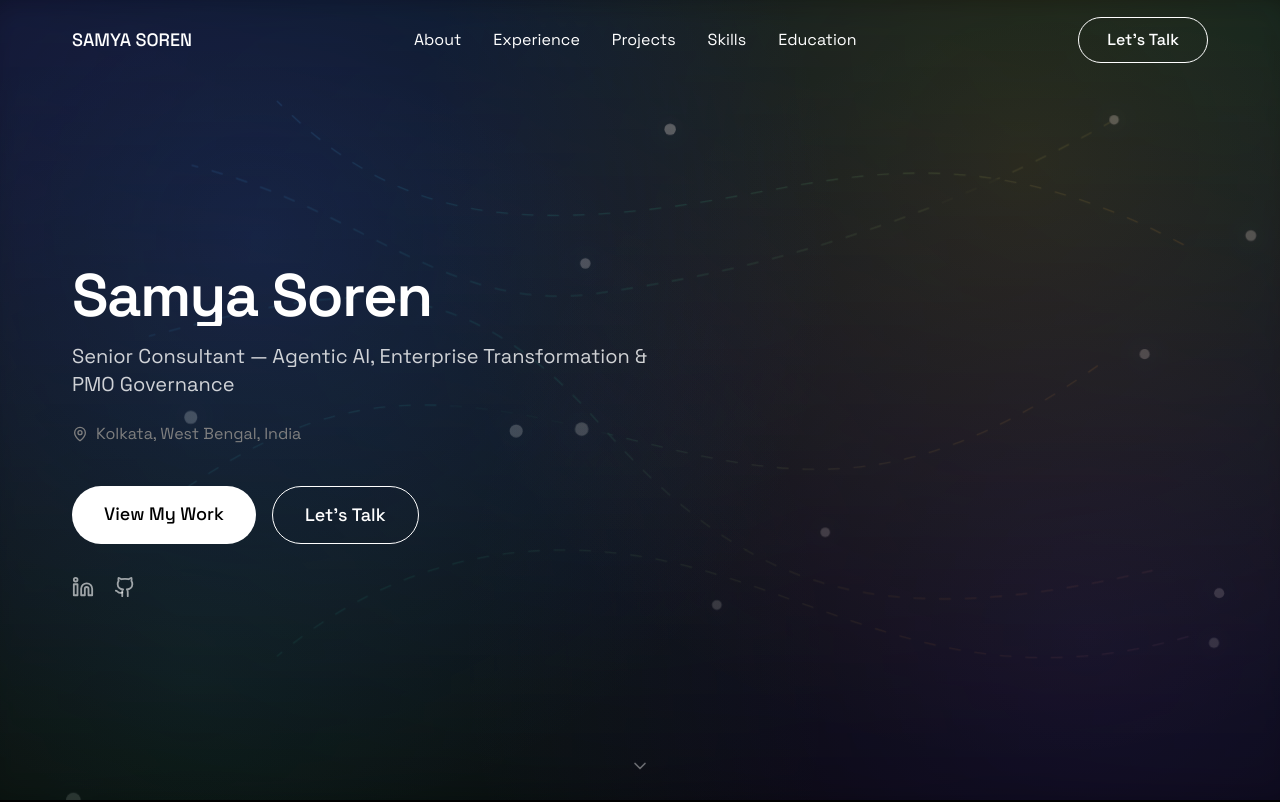
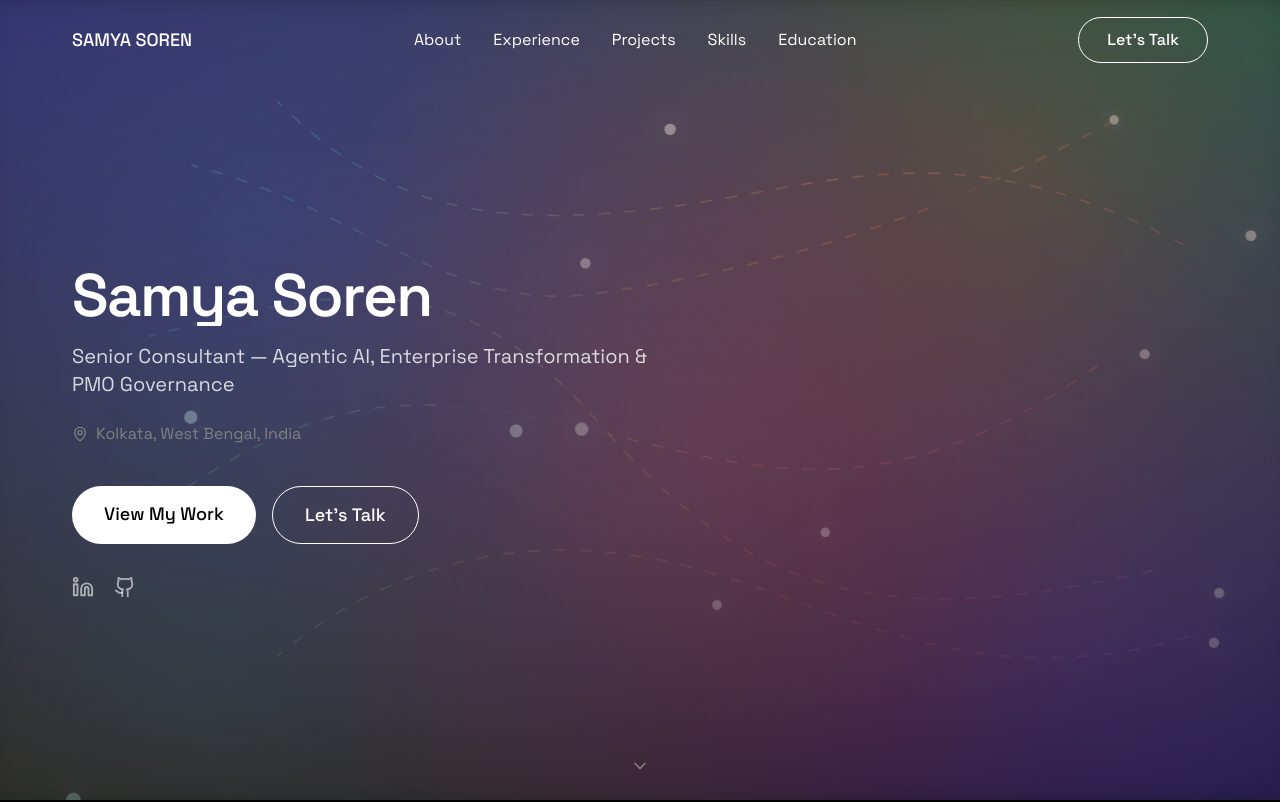
Before and after one commit to kulkid49/samya, a React (Vite) app: page / in a window 1280 px wide. Shown: the top 802 px of the page. Built offline with nearby package versions, Linux system fonts and the light colour scheme.

Commit message:
Brighten hero background and compact certifications

```diff
--- a/src/index.css
+++ b/src/index.css
@@ -87,14 +87,15 @@
 
   .hero-ai-bg {
     background:
-      radial-gradient(circle at 20% 25%, rgba(59, 93, 255, 0.35) 0%, transparent 55%),
-      radial-gradient(circle at 80% 20%, rgba(28, 195, 137, 0.28) 0%, transparent 55%),
-      radial-gradient(circle at 15% 85%, rgba(250, 144, 14, 0.22) 0%, transparent 55%),
-      radial-gradient(circle at 85% 85%, rgba(126, 67, 255, 0.26) 0%, transparent 55%),
-      radial-gradient(circle at 55% 55%, rgba(255, 255, 255, 0.06) 0%, transparent 60%);
+      radial-gradient(circle at 18% 24%, rgba(59, 93, 255, 0.55) 0%, transparent 58%),
+      radial-gradient(circle at 82% 18%, rgba(28, 195, 137, 0.48) 0%, transparent 58%),
+      radial-gradient(circle at 14% 86%, rgba(250, 144, 14, 0.52) 0%, transparent 58%),
+      radial-gradient(circle at 86% 84%, rgba(126, 67, 255, 0.5) 0%, transparent 58%),
+      radial-gradient(circle at 55% 60%, rgba(240, 48, 48, 0.46) 0%, transparent 62%),
+      radial-gradient(circle at 52% 48%, rgba(255, 255, 255, 0.08) 0%, transparent 62%);
     background-size: 200% 200%;
-    filter: blur(22px);
-    opacity: 0.9;
+    filter: blur(18px) saturate(1.15);
+    opacity: 0.95;
     transform: scale(1.05);
     animation: hero-ai-bg-shift 12s ease-in-out infinite alternate;
   }
@@ -105,7 +106,7 @@
   }
 
   .hero-ai-network {
-    opacity: 0.55;
+    opacity: 0.7;
     mix-blend-mode: screen;
   }
 
@@ -121,7 +122,10 @@
 
   .hero-ai-node {
     fill: rgba(255, 255, 255, 0.95);
-    filter: drop-shadow(0 0 10px rgba(59, 93, 255, 0.55));
+    filter:
+      drop-shadow(0 0 10px rgba(59, 93, 255, 0.55))
+      drop-shadow(0 0 10px rgba(28, 195, 137, 0.45))
+      drop-shadow(0 0 10px rgba(240, 48, 48, 0.35));
     transform-origin: center;
     animation: hero-ai-node-pulse 2.8s ease-in-out infinite;
   }
--- a/src/sections/EducationSection.tsx
+++ b/src/sections/EducationSection.tsx
@@ -8,7 +8,7 @@ const education = [
       'Indian Institute of Engineering Science and Technology, Shibpur (Formerly Bengal Engineering and Science University)',
     degree: 'Grad · Batch of 2009 – 2013 · Shibpur',
     details:
-      'Pursued Bachelor of Engineering in Computer Science and Technology with a CGPA of 6 and holds the degree for the year 2014.',
+      'Pursued Bachelor of Engineering in Computer Science and Technology with a CGPA of 6 and holds the degree for the year 2013.',
     accent: '#3B5DFF',
   },
   {
@@ -184,17 +184,21 @@ export default function EducationSection() {
               <Award size={20} className="text-brand-green" />
               <h3 className="font-grotesk text-xl font-medium text-white">Certifications</h3>
             </div>
-            <div className="space-y-5">
+            <div className="grid grid-cols-1 sm:grid-cols-2 xl:grid-cols-3 gap-3">
               {certifications.map((cert, i) => (
                 <div
                   key={i}
-                  className="education-animate-item scroll-hidden bg-[#1A1A1A] rounded-xl p-7"
+                  className="education-animate-item scroll-hidden bg-[#1A1A1A] rounded-lg p-4 border border-white/[0.06]"
                   style={{
-                    borderLeft: `4px solid ${cert.accent}`,
                     animationDelay: `${i * 100}ms`,
                   }}
                 >
-                  <p className="font-grotesk text-base font-medium text-white">
+                  <div className="flex items-start gap-3">
+                    <div className="mt-0.5">
+                      <Award size={16} style={{ color: cert.accent }} />
+                    </div>
+                    <div className="min-w-0">
+                      <p className="font-grotesk text-[13px] font-medium text-white leading-snug">
                         {cert.title}
                       </p>
                       {cert.link ? (
@@ -202,11 +206,13 @@ export default function EducationSection() {
                           href={cert.link}
                           target="_blank"
                           rel="noopener noreferrer"
-                      className="font-grotesk text-sm text-brand-blue hover:underline mt-2 inline-block"
+                          className="font-grotesk text-[12px] text-brand-blue hover:underline mt-2 inline-block"
                         >
-                      View Certificate →
+                          Certificate →
                         </a>
                       ) : null}
+                    </div>
+                  </div>
                 </div>
               ))}
             </div>
--- a/src/sections/HeroSection.tsx
+++ b/src/sections/HeroSection.tsx
@@ -95,10 +95,11 @@ export default function HeroSection({ isLoading }: HeroSectionProps) {
         >
           <defs>
             <linearGradient id="heroAiGradient" x1="0" y1="0" x2="1200" y2="800" gradientUnits="userSpaceOnUse">
-              <stop offset="0" stopColor="#3B5DFF" stopOpacity="0.9" />
-              <stop offset="0.45" stopColor="#1CC389" stopOpacity="0.75" />
-              <stop offset="0.75" stopColor="#FA900E" stopOpacity="0.65" />
-              <stop offset="1" stopColor="#7E43FF" stopOpacity="0.8" />
+              <stop offset="0" stopColor="#3B5DFF" stopOpacity="0.95" />
+              <stop offset="0.25" stopColor="#1CC389" stopOpacity="0.85" />
+              <stop offset="0.5" stopColor="#FA900E" stopOpacity="0.8" />
+              <stop offset="0.72" stopColor="#F03030" stopOpacity="0.78" />
+              <stop offset="1" stopColor="#7E43FF" stopOpacity="0.9" />
             </linearGradient>
           </defs>
           <g className="hero-ai-lines" stroke="url(#heroAiGradient)" strokeWidth="1.25" strokeLinecap="round">
@@ -131,7 +132,7 @@ export default function HeroSection({ isLoading }: HeroSectionProps) {
         <div
           className="absolute inset-0"
           style={{
-            background: 'linear-gradient(to bottom, rgba(0,0,0,0.3) 0%, rgba(0,0,0,0.7) 100%)',
+            background: 'linear-gradient(to bottom, rgba(0,0,0,0.12) 0%, rgba(0,0,0,0.55) 100%)',
           }}
         />
       </div>
@@ -141,10 +142,11 @@ export default function HeroSection({ isLoading }: HeroSectionProps) {
           className="absolute inset-0"
           style={{
             background: `
-              radial-gradient(circle at 20% 30%, rgba(59,93,255,0.15) 0%, transparent 50%),
-              radial-gradient(circle at 80% 20%, rgba(250,144,14,0.12) 0%, transparent 50%),
-              radial-gradient(circle at 15% 85%, rgba(28,195,137,0.1) 0%, transparent 50%),
-              radial-gradient(circle at 85% 80%, rgba(126,67,255,0.1) 0%, transparent 50%)
+              radial-gradient(circle at 20% 30%, rgba(59,93,255,0.2) 0%, transparent 55%),
+              radial-gradient(circle at 80% 20%, rgba(250,144,14,0.18) 0%, transparent 55%),
+              radial-gradient(circle at 15% 85%, rgba(28,195,137,0.16) 0%, transparent 55%),
+              radial-gradient(circle at 85% 80%, rgba(126,67,255,0.18) 0%, transparent 55%),
+              radial-gradient(circle at 55% 55%, rgba(240,48,48,0.16) 0%, transparent 58%)
             `,
           }}
         />
```
Lines whose indentation alone changed are shown as unchanged.
